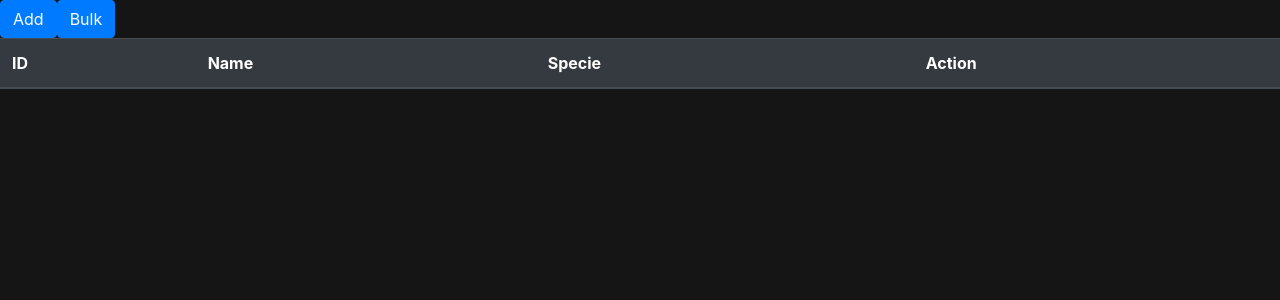
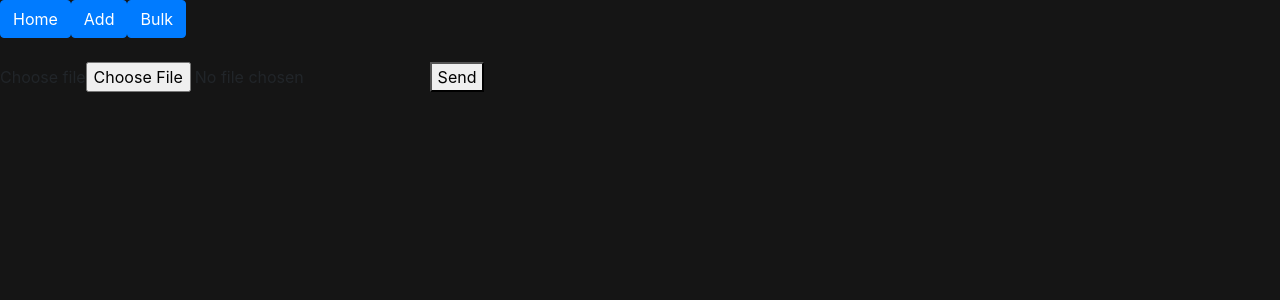
Before and after one commit to viniferraria/DDD-Front-React, a React (Create React App) app: page /upload in a window 1280 px wide. Shown: the top 300 px of the page. Built offline with nearby package versions, Linux system fonts and the light colour scheme; no server answers.

Commit message:
fix edit form

```diff
--- a/src/App.js
+++ b/src/App.js
@@ -1,22 +1,32 @@
 import './App.css';
 import React from 'react';
+import { Button } from'reactstrap';
 import Table from './Views/Table/Table';
-import Create from './Views/Create/Create'
-import Details from  './Views/Details/details';
+import Create from './Views/Create/Create';
 import Edit from './Views/Edit/edit';
+import FileComponent from './Views/File/File';
 import {
   BrowserRouter as Router,
   Switch,
-  Route
+  Route,
+  Link
 } from "react-router-dom";
+
 
 export default function App() {
   return (
     <Router>
       <div>
+        <Button color='primary' tag={Link} to="/"> Home </Button>
+        <Button color='primary' tag={Link} to="/add"> Add </Button>
+        <Button color='primary' tag={Link} to="/upload"> Bulk </Button>
+        <br/>
+      </div>
+      <div>
+        <br/>
         <Switch>
-          <Route path={`/details/:id`} component={Details} />
           <Route path={`/edit/:id`} component={Edit} />
+          <Route path={"/upload"} component={FileComponent} />
           <Route path={"/add"} component={Create} />
           <Route path="/" component={Table} />
         </Switch>
--- a/src/Views/Details/details.js
+++ b/src/Views/Details - deprecated/details.js
@@ -8,7 +8,6 @@ export default function Details(props) {
 
     return (
         <div>
-            <Button onClick={() => history.push("/")}> Back </Button>
             <Button
                 tag={Link} to={{
                     pathname: `/edit/${id}/`,
--- a/src/Views/Edit/edit.js
+++ b/src/Views/Edit/edit.js
@@ -1,11 +1,12 @@
 import React, { useState } from 'react';
-import { Link, useParams } from 'react-router-dom';
+import { useParams } from 'react-router-dom';
 import { Button } from 'reactstrap';
 import { Zoo } from '../../Models/Zoo';
 import Flag from '../Alert/Flag';
 import { editUrl } from '../../constants';
 
 export default function Edit(props) {
+    const [canEdit, setEdit] = useState(false);
     const [name, setName] = useState(props.location.state.name);
     const [specie, setSpecie] = useState(props.location.state.specie);
     const [showAlert, setAlert] = useState({show: false, success: false, message: ''});
@@ -38,22 +39,26 @@ export default function Edit(props) {
         event.preventDefault();
     }
 
+    function handleClick() {
+        setEdit(!canEdit);
+    }
+
     return (
         <div>
             { (showAlert && showAlert.show)? <Flag success={showAlert.success} message={showAlert.message} /> : null }
-            <Button tag={Link} to={"/"}>Back</Button>
+            <Button onClick={handleClick}>Edit</Button>
             <br/>
             <form onSubmit={handleSubmit} >
                 <fieldset>
                     <label>
                         Name:
-                        <input type='text' id='name' name='name' placeholder='name' value={name} onChange={(e) => setName(e.target.value)} />
+                        <input type='text' readOnly={!canEdit} id='name' name='name' placeholder='name' value={name} onChange={(e) => setName(e.target.value)} />
                     </label>
                     <label>
                         Specie:
-                        <input type='text' id='specie' name='specie' placeholder='specie' value={specie} onChange={(e) => setSpecie(e.target.value)} />
+                        <input type='text' readOnly={!canEdit} id='specie' name='specie' placeholder='specie' value={specie} onChange={(e) => setSpecie(e.target.value)} />
                     </label>
-                    <Button type="submit">Save</Button>
+                    <Button disabled={ !canEdit } type="submit">Save</Button>
                 </fieldset>
             </form>
         </div>
--- /dev/null
+++ b/src/Views/File/File.js
@@ -0,0 +1,34 @@
+import React from 'react';
+import { bulkUrl } from '../../constants';
+
+export default function FileComponent() {
+    let ref = React.createRef();
+
+    async function handleSubmit(event) {
+        event.preventDefault();
+        let formData = new FormData();
+        formData.append("file", ref.current.files[0]);
+        try {
+            const res = await fetch(bulkUrl, {
+                method: 'POST',
+                body: formData,
+            });
+            console.log(res.data);
+        } catch (err) {
+            console.log(err);
+        }
+    }
+
+    return (
+        <div>
+            <form onSubmit={handleSubmit}>
+                <label>
+                    Choose file
+                    <input id="fileInput" type="file" ref={ref}/>
+                </label>
+                <button type="submit">Send</button>
+                </form>
+        </div>
+    )
+
+}
--- a/src/Views/Table/Table.js
+++ b/src/Views/Table/Table.js
@@ -1,7 +1,7 @@
 import React, { useState, useEffect } from 'react';
 import { Table, Button } from'reactstrap';
 import { Link } from 'react-router-dom';
-import { fetchTableUrl, bulkUrl} from '../../constants';
+import { fetchTableUrl } from '../../constants';
 import { deleteById } from './tableApi';
 import './Table.css';
 
@@ -14,26 +14,16 @@ export default function MyTable() {
             <th scope="row" data-testid={`${obj.id}`} key={`${obj.id}`}>{obj.id}</th>
             <td data-testid={`name-${obj.id}`} key={`name-${obj.id}`}>{obj.name}</td>
             <td data-testid={`specie-${obj.id}`} key={`specie-${obj.id}`}>{obj.specie}</td>
-            <Button data-testid={`${obj.id}-details-btn`} key={`${obj.id}-details-btn`}
-                tag={Link} to={{
-                    pathname:`/details/${obj.id}/`,
-                    state: obj
-                }}>Details</Button>
-            <Button data-testid={`${obj.id}-edit-btn`} key={`${obj.id}-edit-btn`}
+            <td>
+                <Button data-testid={`${obj.id}-edit-btn`} key={`${obj.id}-edit-btn`}
                 tag={Link} to={{
                     pathname: `/edit/${obj.id}/`,
                     state: obj
                 }}>Edit</Button>
-            <Button data-testid={`${obj.id}-delete-btn`} key={`${obj.id}-delete-btn`} color='danger'
+                <Button data-testid={`${obj.id}-delete-btn`} key={`${obj.id}-delete-btn`} color='danger'
                 onClick={() => deleteById(obj)}>Delete</Button>
+            </td>
         </tr>
-    }
-
-    const bulkInsert = () => {
-        fetch(bulkUrl)
-        .then((res) => res.json())
-        .then(console.log('fetched'))
-        .catch(e => console.log(e));
     }
 
     async function fetchTable() {
@@ -48,14 +38,12 @@ export default function MyTable() {
     // ComponentDidMount - fetch
     // ComponentDidUpdate
     useEffect(() => {
-       fetchTable();
+        fetchTable();
     }, [data]);
       //só atualiza se o state mudar  ex: [data] --> (prevState !== state)? setData : continue
 
     return (
         <div>
-            <Button color='primary' tag={Link} to="/add"> Add </Button>
-            <Button color='primary' onClick={() => bulkInsert()}> Bulk </Button>
             <Table dark striped hover responsive>
                 <thead>
                     <tr>
```
Also changed, not shown: 2 other files (tests, documents, lock files or other folders).
